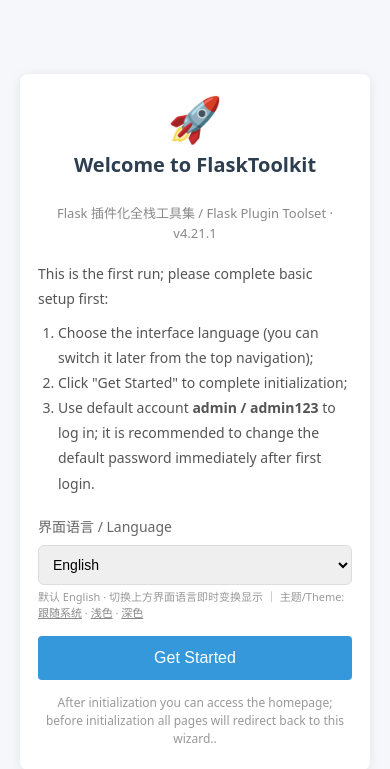
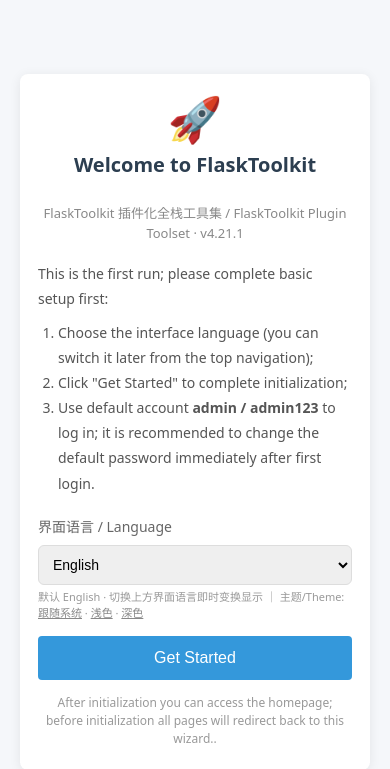
Before and after one commit to ReconLeo/FlaskToolkit, a Flask app: page /setup in a window 390 px wide. Shown: the top 769 px of the page. Run offline with Flask 3, Linux system fonts and the light colour scheme; some libraries are stand-ins or nearby versions.

Commit message:
品牌统一：框架文本中 Flask 独立品牌用词改为 FlaskToolkit（BSD-3 合规）
Flask 为 Pallets 的 BSD-3-Clause 项目，其协议第 3 条禁止未经书面许可
用版权方名称背书/推广衍生品。界面/文档曾把 Flask 单独用作自家产品品牌
（Flask 工具集/Flask Toolkit/Flask Plugin Toolset/Flask Plugin Framework），
现统一为完整品牌词 FlaskToolkit。

- locales en/fr：品牌词条 key 改 FlaskToolkit 工具集/全栈工具集/插件化全栈工具集，
  英法 value 统一 FlaskToolkit（避免 Toolkit 重复）
- templates：index/mobile title t('FlaskToolkit 工具集')、setup 品牌文本
- README 双版 + Dev-Guide 标题 + CONTRIBUTING 链接文本：Flask Plugin Framework→FlaskToolkit
- 测试：jsdom fixtures + test_layout_verify.js 断言同步；i18n 覆盖 29 项通过
- 保留：技术性引用（基于 Flask）、文件名路径标识、Changelog 历史旧名

```diff
--- a/locales/en.json
+++ b/locales/en.json
@@ -252,9 +252,9 @@
   "API 文档": "API Docs",
   "API 文档与调试（v4.10）": "API Docs & Debugging (v4.10)",
   "Factory Reset 各范围均不会清除": "never cleared by any Factory Reset scope",
-  "Flask 全栈工具集": "Flask Full-Stack Toolkit",
-  "Flask 工具集": "Flask Toolkit",
-  "Flask 插件化全栈工具集": "Flask Pluggable Full-Stack Toolkit",
+  "FlaskToolkit 全栈工具集": "FlaskToolkit",
+  "FlaskToolkit 工具集": "FlaskToolkit",
+  "FlaskToolkit 插件化全栈工具集": "FlaskToolkit",
   "GitHub 仓库": "GitHub Repository",
   "IP_WATCH 范围 0-3600": "IP_WATCH range 0-3600",
   "JSON对象，如": "JSON object, e.g.",
--- a/locales/fr.json
+++ b/locales/fr.json
@@ -252,9 +252,9 @@
   "API 文档": "Documentation API",
   "API 文档与调试（v4.10）": "Documentation API et débogage (v4.10)",
   "Factory Reset 各范围均不会清除": "jamais effacé par aucun périmètre de Factory Reset",
-  "Flask 全栈工具集": "Boîte à outils Flask full-stack",
-  "Flask 工具集": "Boîte à outils Flask",
-  "Flask 插件化全栈工具集": "Boîte à outils Flask pluginable full-stack",
+  "FlaskToolkit 全栈工具集": "FlaskToolkit",
+  "FlaskToolkit 工具集": "FlaskToolkit",
+  "FlaskToolkit 插件化全栈工具集": "FlaskToolkit",
   "GitHub 仓库": "Dépôt GitHub",
   "IP_WATCH 范围 0-3600": "Plage IP_WATCH 0-3600",
   "JSON对象，如": "Objet JSON, p.ex.",
--- a/templates/index.html
+++ b/templates/index.html
@@ -3,7 +3,7 @@
 <head>
     <meta charset="UTF-8">
     <meta name="viewport" content="width=device-width, initial-scale=1.0, viewport-fit=cover">
-    <title>{{ t('Flask 工具集') }}</title>
+    <title>{{ t('FlaskToolkit 工具集') }}</title>
     <link rel="stylesheet" href="/static/css/main.css">
     <link rel="stylesheet" href="/static/css/mobile.css">
 <script src="/static/js/theme.js"></script>
--- a/templates/mobile/index.html
+++ b/templates/mobile/index.html
@@ -3,7 +3,7 @@
 <head>
     <meta charset="UTF-8">
     <meta name="viewport" content="width=device-width, initial-scale=1.0, viewport-fit=cover">
-    <title>{{ t('Flask 工具集') }}</title>
+    <title>{{ t('FlaskToolkit 工具集') }}</title>
     <link rel="stylesheet" href="/static/css/main.css">
     <link rel="stylesheet" href="/static/css/mobile-app.css">
     <link rel="stylesheet" href="/static/css/mobile.css">
--- a/templates/setup.html
+++ b/templates/setup.html
@@ -27,7 +27,7 @@
                     <span class="bi-zh">{{ zh_t('欢迎使用') }} FlaskToolkit</span>
                     <span class="bi-en">{{ en_t('欢迎使用') }} FlaskToolkit</span>
                 </h2>
-                <div style="font-size:13px; color:#888; margin-top:2px;">Flask 插件化全栈工具集 / Flask Plugin Toolset · v{{ FRAMEWORK_VERSION }}</div>
+                <div style="font-size:13px; color:#888; margin-top:2px;">FlaskToolkit 插件化全栈工具集 / FlaskToolkit Plugin Toolset · v{{ FRAMEWORK_VERSION }}</div>
             </div>
 
             <div style="font-size:14px; color:#555; line-height:1.8; margin-bottom:20px;">
```
Also changed, not shown: CONTRIBUTING.md (+1 -1 lines), README.zh-CN.md (+2 -2 lines), documents/Flask-Plugin-Framework-Changelog.md (+8 -0 lines), documents/Flask-Plugin-Framework-Dev-Guide-v4.md (+1 -1 lines), tests/frontend_jsdom/fixtures/render_mobile_index.html (+1 -1 lines), tests/frontend_jsdom/fixtures/render_setup.html (+1 -1 lines), tests/frontend_jsdom/test_layout_verify.js (+1 -1 lines), README.md.
